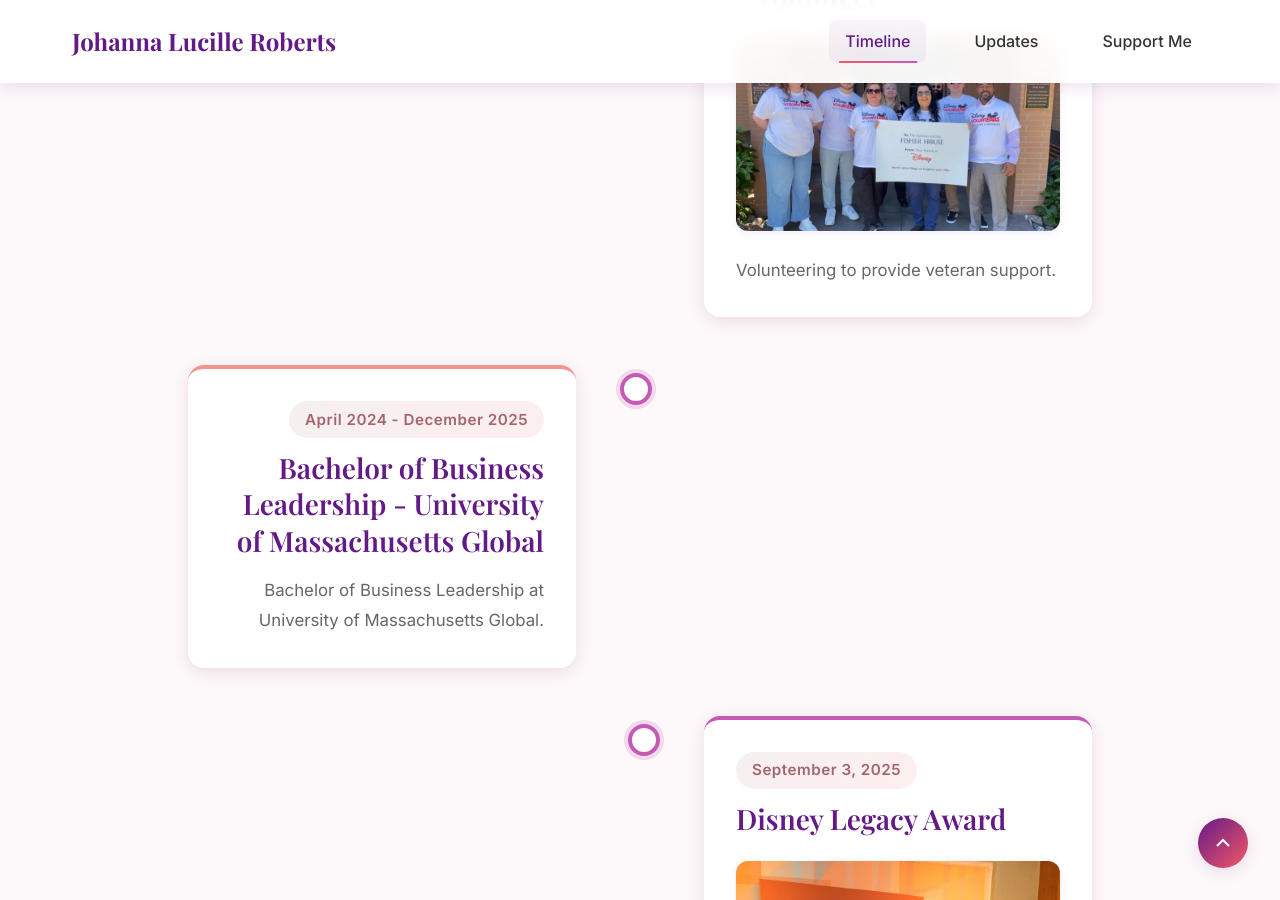
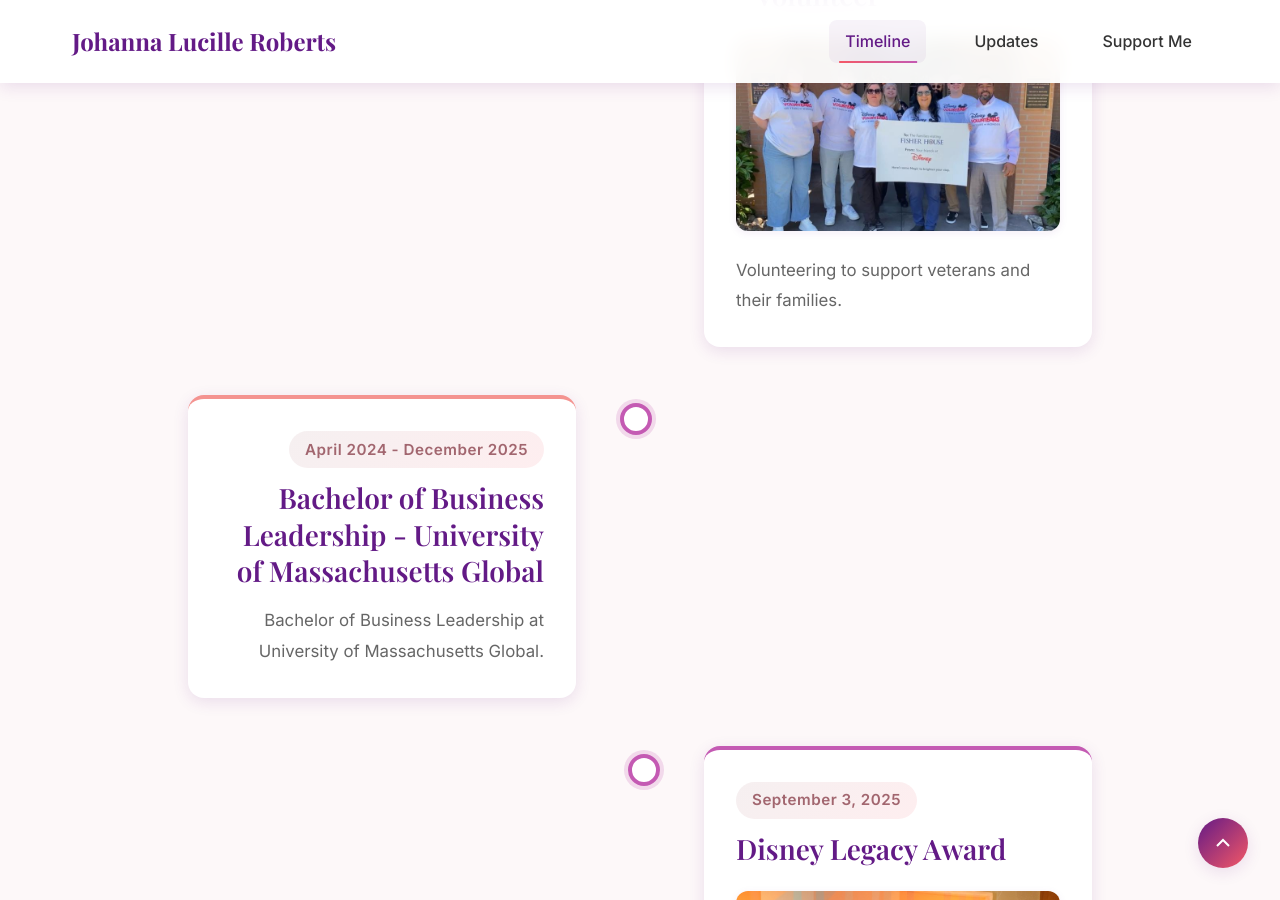
Before and after one commit to DevinTobiasColebrooke/devintobiascolebrooke.github.io, a Jekyll site: the page built from index.html, in a window 1280 px wide and 900 px high, scrolled down 4303 px. Built offline with Jekyll 4.4.1, drawn with Linux system fonts in a browser that asks for light colours.

```diff
--- a/_data/timeline.yml
+++ b/_data/timeline.yml
@@ -38,7 +38,7 @@
 - title: "Fisher House Foundation - Volunteer"
   date: "June 2023 - Present"
   image: "/assets/images/fisher_house.jpg"
-  description: "Volunteering to provide veteran support."
+  description: "Volunteering to support veterans and their families."
 
 - title: "Bachelor of Business Leadership - University of Massachusetts Global"
   date: "April 2024 - December 2025"
```
Also changed, not shown: assets/images/evergreen.jpg.
